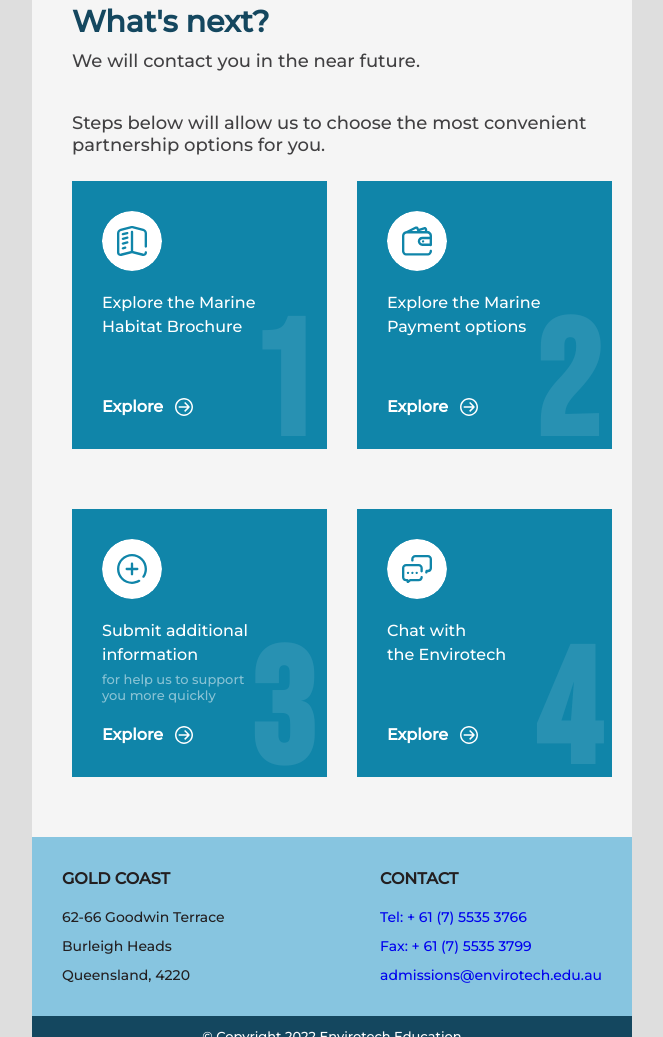
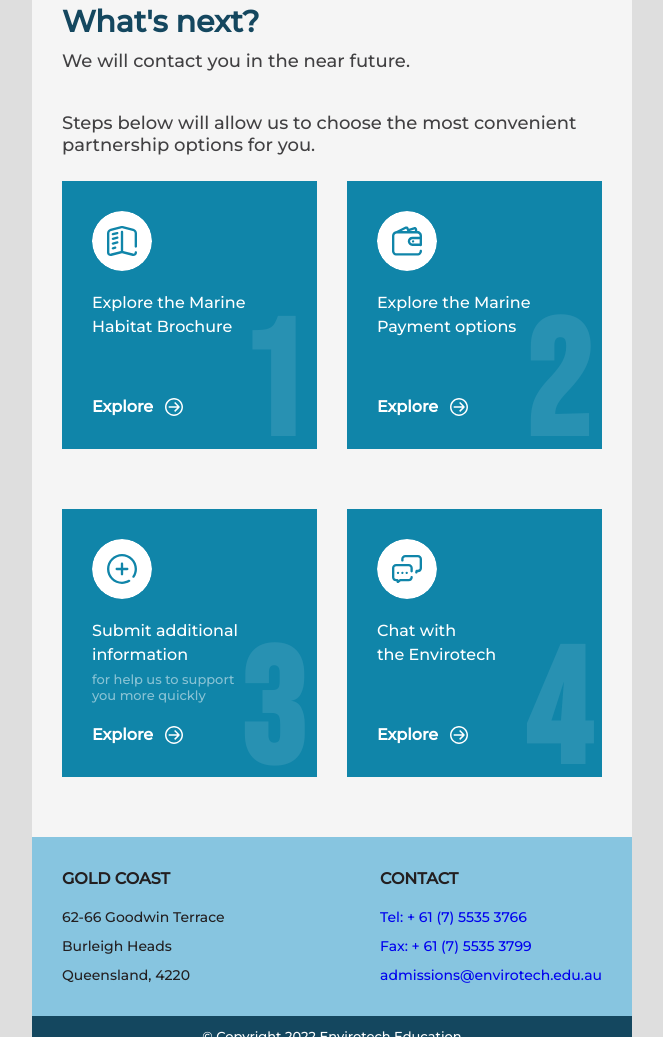
Before and after one commit to Svetlana148/envirotech, a plain HTML site: page index.html in a window 1280 px wide. Shown: the part 521-1558 px from the top of the page, without its empty margins (308-971 px from the left). Drawn offline with Linux system fonts and the light colour scheme; a script that the page names is missing.

Commit message:
bugs are fixed

```diff
--- a/#source/scss/media_style.scss
+++ b/#source/scss/media_style.scss
@@ -2,7 +2,6 @@
 	.cards__row {
 		align-items: center;
 	}
-
 	.cards__row1,
 	.cards__row2 {
 		flex-direction: column;
@@ -11,7 +10,7 @@
 		margin: 0 0 15px 0;
 	}
 
-// ------------------- footer -----------------
+// --- footer
 .contact {
 	height: 388px;
 	flex-direction: column;
@@ -20,5 +19,4 @@
 	.contact__text p:last-child {
 		font-size: 11px;
 		}
-
 }
--- a/#source/scss/style.scss
+++ b/#source/scss/style.scss
@@ -10,10 +10,9 @@ body {
 .wrapper {
 	min-height: 100%;
 	min-width: 100%;
-	//overflow: hidden;
 	background-color: #d7d7d7d3;
+};
 
-};
 .wrapper__row {
 	width: 600px;
 	height: 100%;
@@ -21,18 +20,17 @@ body {
 	display: flex;
 	flex-direction: column;
 }
+
 // ------------------start screen---------------------
-
 .start {
 	width: 600px;
 	height: 484px;
-		position: relative;
+	position: relative;
 	display: flex;
 	flex-direction: column;
 };
 
-//------------------1 in START
-
+//---1
 .start__fon {
 	flex: 1 0 auto;
 	background: url(../img/Main.jpg) 0 0/ 600px 100% no-repeat;
@@ -40,17 +38,13 @@ body {
 	flex-direction: column;
 	justify-content: space-between;
 	position: relative;
-
 }
-
 .start__block-logo {
 	align-self: end;
 	margin: 30px 30px 0 0;
 };
 
-
 .start__text-up {
-/* Thank you for your interest in our 10750NAT */
 margin: 0 30px 7px;
 font-family: 'Bebas Neue';
 font-style: normal;
@@ -59,8 +53,7 @@ line-height: 61px;
 color: #FFFFFF;
 };
 
-//--------------------------2 in START
-
+//---2
 .start__block-down {
 width: 100%;
 height: 87px;
@@ -68,7 +61,6 @@ background: #14475F;
 padding: 16px 30px 17px 30px;
 
 	.start__text-down {
-	/* Certificate III in Marine Habitat Conservation and Restoration Accredited Course. */
 	display: inline;
 	font-family: 'Montserrat';
 	font-style: normal;
@@ -82,46 +74,35 @@ padding: 16px 30px 17px 30px;
 };
 
 //------------------2 screen -----------------
-
 .main {
 	background: #F5F5F5;
-	padding: 40px 30px 0 40px;
 	flex: 1 1 auto;
 }
 
 .main__container {
 	width: 540px;
+	margin: 0 auto;
+	padding: 40px 0 0 0;
 }
 
 .main__title {
-	/* What's next? */
 	width: 540px;
-	//height: 37px;
 	margin: 0 0 10px 0;
-
 	font-family: 'Montserrat';
 	font-style: normal;
 	font-weight: 700;
 	font-size: 30px;
 	line-height: 37px;
 	color: #14475F;
-
 }
 
 .main__text {
-	/* We will contact you in the near future. */
-
 	width: 540px;
-	//height: 22px;
-
-
 	font-family: 'Montserrat';
 	font-style: normal;
 	font-weight: 500;
 	font-size: 18px;
 	line-height: 22px;
-	/* identical to box height */
-
 	color: #414042;
 }
 
@@ -135,8 +116,7 @@ padding: 16px 30px 17px 30px;
 		padding: 0 0 25px 0;
 }
 
-//------------------2 screen  Cards-----------------
-
+//---2 screen  Cards-----------------
 .cards__row {
 	display: flex;
 	flex-direction: column;
@@ -148,7 +128,6 @@ padding: 16px 30px 17px 30px;
 .cards__row2 {
 	display: flex;
 	flex-wrap: wrap;
-	// margin: 0 -15px;
 }
 
 .cards__card {
@@ -170,7 +149,6 @@ padding: 16px 30px 17px 30px;
 	height: 162px;
 	left: 175px;
 	top: 126px;
-
 	font-family: 'Bebas Neue';
 	font-style: normal;
 	font-weight: 700;
@@ -182,7 +160,6 @@ padding: 16px 30px 17px 30px;
 }
 
 .item__img {
-/* Rectangle 6 */
 width: 60px;
 height: 60px;
 background: #FFFFFF;
@@ -192,7 +169,6 @@ margin: 30px 0 0 15px;
 }
 
 .item__text {
-/* Explore the Marine Habitat Brochure */
 font-family: 'Montserrat';
 font-style: normal;
 font-weight: 500;
@@ -217,7 +193,6 @@ margin: 4px 0 0 15px;
 position: absolute;
 bottom: 32px;
 left: 30px;
-
 font-family: 'Montserrat';
 font-style: normal;
 font-weight: 600;
@@ -236,7 +211,6 @@ padding: 0 30px 0 0;
 .contact {
 height: 179px;
 background: #87C5E0;
-
 display: flex;
 justify-content: space-between;
 padding: 30px;
@@ -304,7 +278,6 @@ color: #FFFFFF;
 .unsubscribe__text {
 	width: 83px;
 	height: 20px;
-
 	font-family: 'Montserrat';
 	font-style: normal;
 	font-weight: 500;
--- a/index.html
+++ b/index.html
@@ -57,7 +57,7 @@
 										<div class="item__row">
 											<img class="item__img" src="img/card1.svg" alt="">
 											<div class="item__text">Explore the Marine Habitat Brochure</div>
-											<div class="item__down">Explore</div>
+											<a href="#"><div class="item__down">Explore</div></a>
 										</div>
 									</div>
 								</div>
@@ -68,7 +68,7 @@
 										<div class="item__row">
 											<img class="item__img" src="img/card2.svg" alt="">
 											<div class="item__text">Explore the Marine Payment options</div>
-											<div class="item__down">Explore</div>
+											<a href="#"><div class="item__down">Explore</div></a>
 										</div>
 									</div>
 								</div>
@@ -89,7 +89,7 @@
 												<p>for help us to support</p>
 												<p>you more quickly</p>
 											</div>
-											<div class="item__down">Explore</div>
+											<a href="#"><div class="item__down">Explore</div></a>
 										</div>
 									</div>
 								</div>
@@ -103,15 +103,11 @@
 												<p>Chat with</p>
 												<p>the Envirotech</p>
 											</div>
-											<div class="item__down">Explore</div>
+											<a href="#"><div class="item__down">Explore</div></a>
 										</div>
 									</div>
 								</div>
 							</div>
-
-
-
-
 						</div>
 					</div>
 				</div>
```
Also changed, not shown: #source/scss/style.css, css/style.css.
